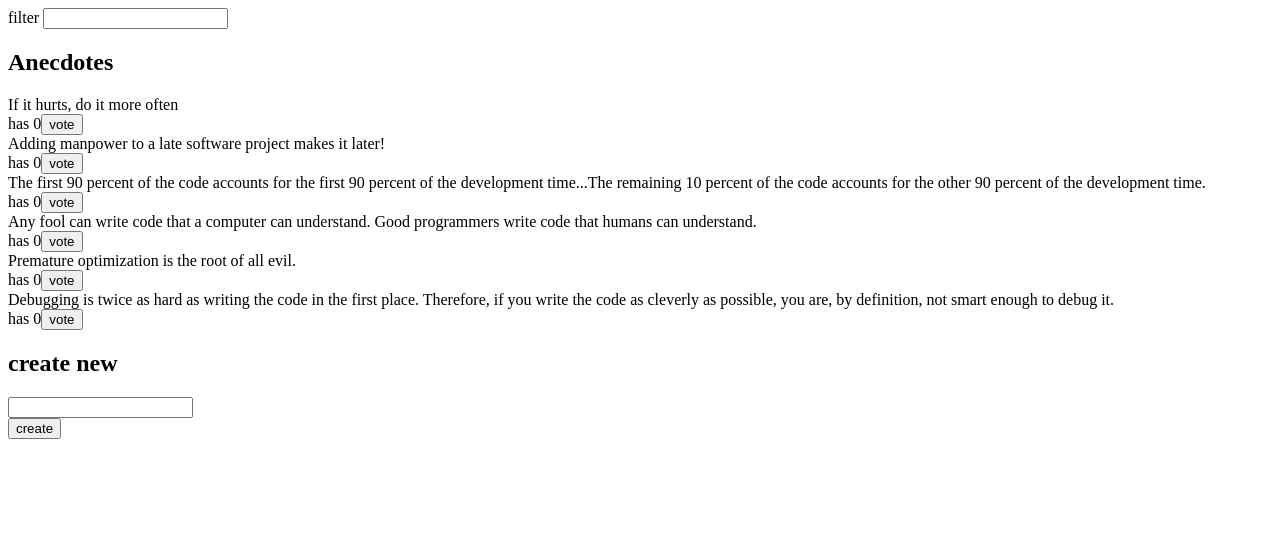
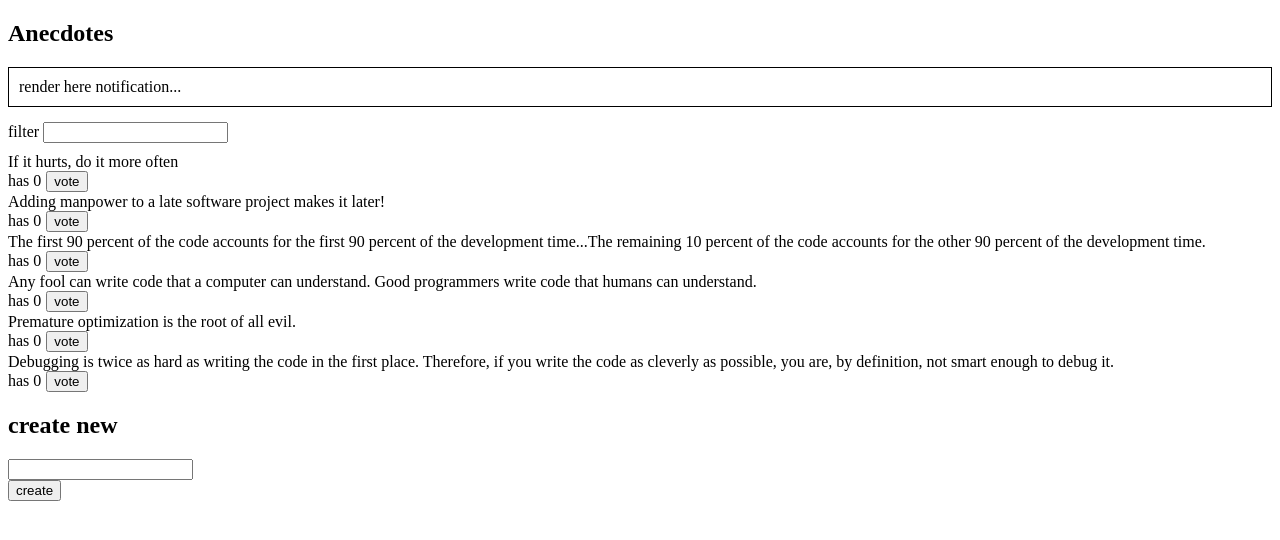
Before and after one commit to AWake01/redux-anecdotes, a React (Vite) app: page / in a window 1280 px wide. Shown: the top 540 px of the page. Built offline with nearby package versions, Linux system fonts and the light colour scheme.

Commit message:
Exercise 6.12 complete: Added notifcation reducer to show inital state

```diff
--- a/src/App.jsx
+++ b/src/App.jsx
@@ -1,10 +1,13 @@
 import AnecdoteForm from './components/AnecdoteForm'
 import AnecdoteList from './components/AnecdoteList'
+import Notification from './components/Notification'
 import Filter from './components/Filter'
 
 const App = () => {
   return (
     <div>
+      <h2>Anecdotes</h2>
+      <Notification/>
       <Filter/>
       <AnecdoteList/>
       <AnecdoteForm/>
--- a/src/components/AnecdoteList.jsx
+++ b/src/components/AnecdoteList.jsx
@@ -2,14 +2,23 @@ import { useSelector, useDispatch } from 'react-redux'
 import { vote } from '../reducers/anecdoteReducer'
 
 const Anecdote = ({ anecdote, handleClick }) => {
+    const anecdoteStyle = {
+        marginBottom: 1,
+        marginTop: 1,
+    }
+
+     const buttonStyle = {
+        marginLeft: 5,
+    }
+
     return (
-        <div>
+        <div style={anecdoteStyle}>
             <div>
                 {anecdote.content}
             </div>
                 <div>
                     has {anecdote.votes}
-                <button onClick={handleClick}>vote</button>
+                <button onClick={handleClick} style={buttonStyle}>vote</button>
             </div>
         </div>
     )
@@ -17,6 +26,7 @@ const Anecdote = ({ anecdote, handleClick }) => {
 
 const AnecdoteList = () => {
     const dispatch = useDispatch()
+
     const anecdotes = useSelector(({ anecdotes, filter }) => {
         const sortedAnecdotes = [...anecdotes].sort((a,b) => b.votes - a.votes)  //Sort by votes desc
         if(filter === ''){
@@ -27,7 +37,6 @@ const AnecdoteList = () => {
 
     return(
         <div>
-            <h2>Anecdotes</h2>
             {anecdotes.map(anecdote =>
                 <Anecdote
                     key={anecdote.id}
--- a/src/components/Filter.jsx
+++ b/src/components/Filter.jsx
@@ -8,7 +8,8 @@ const Filter = () => {
   }
 
   const style = {
-    marginBottom: 10
+    marginBottom: 10,
+    marginTop: 10
   }
 
   return (
--- /dev/null
+++ b/src/components/Notification.jsx
@@ -0,0 +1,23 @@
+import { useSelector, useDispatch } from "react-redux"
+
+const Notification = () => {
+  const dispatch = useDispatch()
+
+  const style = {
+    border: 'solid',
+    padding: 10,
+    borderWidth: 1,
+    marginBottom: 15
+  }
+  return (
+    <div style={style}>
+      {
+        useSelector(({ notification }) => {
+          return notification
+        })
+      }
+    </div>
+  )
+}
+
+export default Notification
--- /dev/null
+++ b/src/reducers/notificationReducer.js
@@ -0,0 +1,18 @@
+import { createSlice } from "@reduxjs/toolkit"
+
+const initialState = 'render here notification...'
+
+const notificationSlice = createSlice({
+  name: 'notification',
+  initialState,
+  reducers: {
+    setNotification(state, action) {
+       return action.payload
+    }
+  }
+}
+
+)
+
+export const { setNotification } = notificationSlice.actions
+export default notificationSlice.reducer
--- a/src/store.js
+++ b/src/store.js
@@ -1,11 +1,13 @@
 import { configureStore } from '@reduxjs/toolkit'
 import anecdoteReducter from './reducers/anecdoteReducer'
 import filterReducter from './reducers/filterReducer'
+import notificationReducer from './reducers/notificationReducer'
 
 const store = configureStore({
   reducer: {
     anecdotes: anecdoteReducter,
-    filter: filterReducter
+    filter: filterReducter,
+    notification: notificationReducer
   }
 })
 
```
Also changed, not shown: src/components/Notification.js (deleted, +0 -14 lines).
